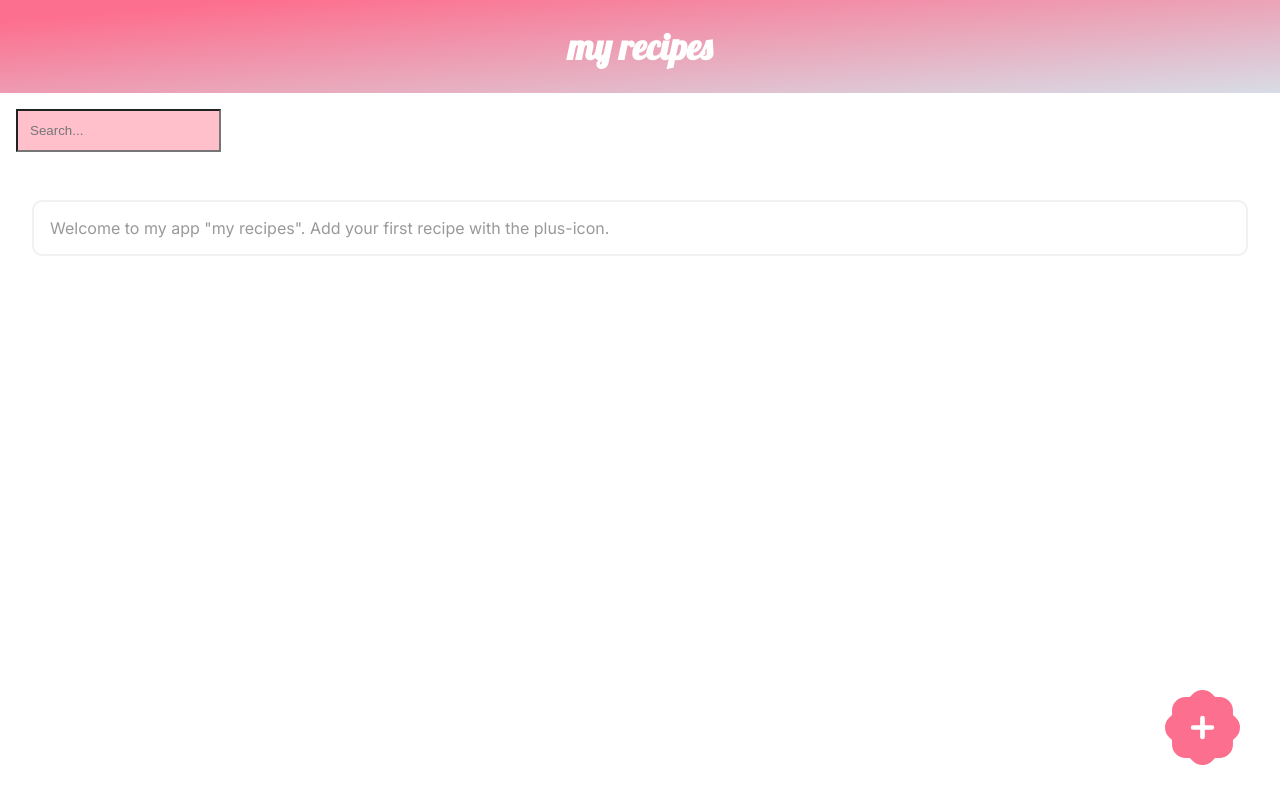
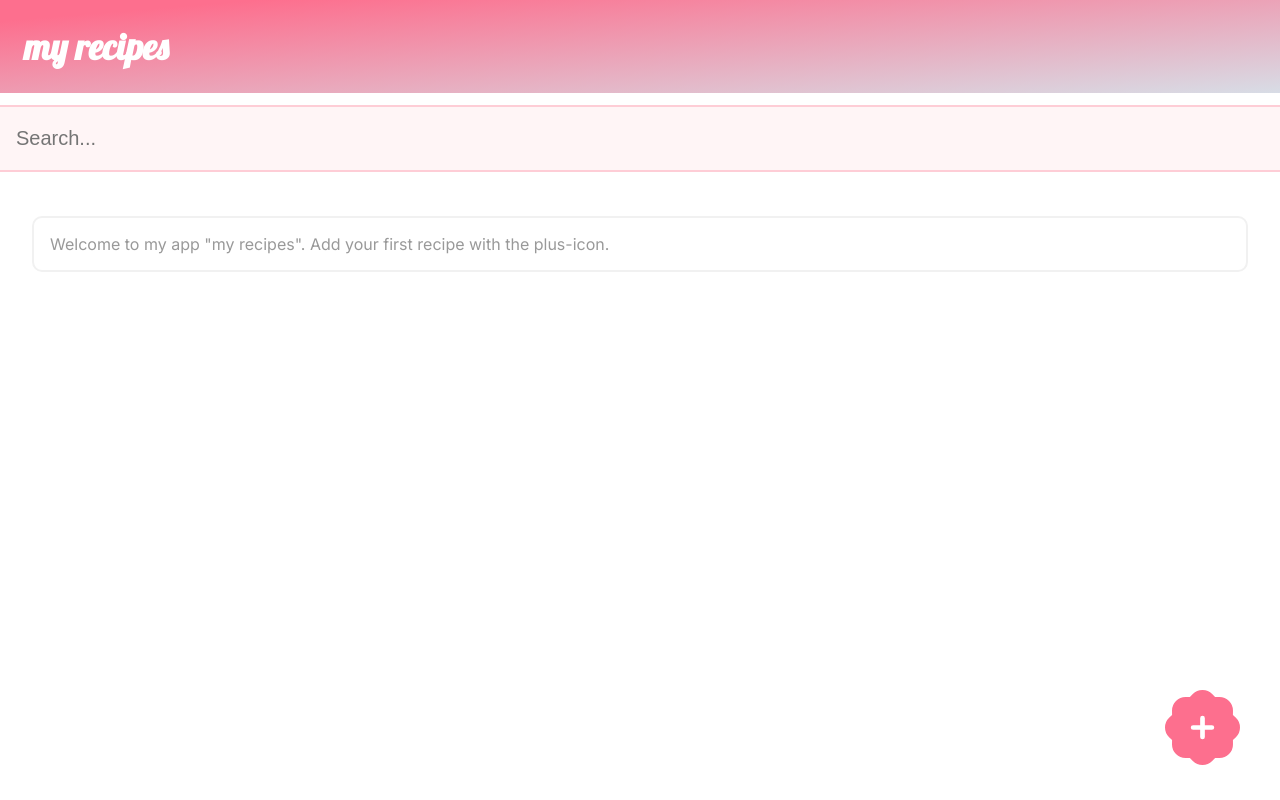
Before and after one commit to Luxa23/capstone-project, a Next.js app: page / in a window 1280 px wide. Built offline with nearby package versions, Linux system fonts and the light colour scheme.

Commit message:
Styled search input

```diff
--- a/components/StyledComponents/StyledH1Home.js
+++ b/components/StyledComponents/StyledH1Home.js
@@ -7,7 +7,6 @@ const StyledH1Home = styled.h1`
   color: white;
   padding: 1.5rem;
   margin: 0;
-  text-align: center;
 `;
 
 export default StyledH1Home;
--- a/components/StyledComponents/StyledInputSearch.js
+++ b/components/StyledComponents/StyledInputSearch.js
@@ -1,9 +1,14 @@
 import styled from 'styled-components';
 
 const StyledInputSearch = styled.input`
-  background: pink;
-  padding: 0.75rem;
-  margin: 1rem;
+  border-top: 2px solid var(--tertiary-color);
+  border-bottom: 2px solid var(--tertiary-color);
+  border-left: none;
+  border-right: none;
+  background: #fff5f6;
+  font-size: 20px;
+  color: #666666;
+  padding: 1.25rem 1rem;
 `;
 
 export default StyledInputSearch;
--- /dev/null
+++ b/components/StyledComponents/StyledPageContainerHome.js
@@ -0,0 +1,10 @@
+import styled from 'styled-components';
+
+const StyledPageContainerHome = styled.div`
+  height: 100vh;
+  display: flex;
+  flex-direction: column;
+  row-gap: 0.75rem;
+`;
+
+export default StyledPageContainerHome;
--- a/components/StyledComponents/StyledUl.js
+++ b/components/StyledComponents/StyledUl.js
@@ -2,6 +2,10 @@ import styled from 'styled-components';
 
 const StyledUl = styled.ul`
   margin: 0;
+
+  & ul > li {
+    border-top: solid 1px var(--tertiary-color);
+  }
 `;
 
 export default StyledUl;
--- a/components/StyledComponents/index.js
+++ b/components/StyledComponents/index.js
@@ -8,6 +8,7 @@ import StyledListEntry from './StyledListEntry';
 import StyledToastContainer from './StyledToastContainer';
 import StyledRadioButtonGroup from './StyledRadioButtonGroup';
 import StyledPageContainer from './StyledPageContainer';
+import StyledPageContainerHome from './StyledPageContainerHome';
 import StyledHeader from './StyledHeader';
 import StyledH1Home from './StyledH1Home';
 import StyledHeaderIcons from './StyledHeaderIcons';
@@ -27,6 +28,7 @@ export {
   StyledToastContainer,
   StyledRadioButtonGroup,
   StyledPageContainer,
+  StyledPageContainerHome,
   StyledHeader,
   StyledH1Home,
   StyledHeaderIcons,
--- a/pages/index.js
+++ b/pages/index.js
@@ -5,19 +5,26 @@ import {
   StyledUl,
   StyledTextHome,
   StyledInputSearch,
+  StyledPageContainerHome,
 } from '../components/StyledComponents';
 
 import { useState } from 'react';
 import Link from 'next/link';
+import useHydration from '../hooks/useHydration';
 import useStore from '../hooks/useStore';
 import PlusIcon from '../public/plusicon.svg';
 
 export default function Home() {
   const recipeList = useStore(state => state.recipeList);
   const [searchTerm, setSearchTerm] = useState('');
+  const hydrated = useHydration();
   return (
     <>
+      {hydrated && (
+        <>
+          <StyledPageContainerHome>
             <StyledH1Home>my recipes</StyledH1Home>
+
             <StyledInputSearch
               type="text"
               placeholder="Search..."
@@ -25,10 +32,11 @@ export default function Home() {
                 setSearchTerm(event.target.value);
               }}
             ></StyledInputSearch>
+
             {recipeList.length === 0 && (
               <StyledTextHome>
-          Welcome to my app &quot;my recipes&quot;. Add your first recipe with
-          the plus-icon.
+                Welcome to my app &quot;my recipes&quot;. Add your first recipe
+                with the plus-icon.
               </StyledTextHome>
             )}
             {recipeList
@@ -36,7 +44,9 @@ export default function Home() {
                 if (searchTerm == '') {
                   return val;
                 } else if (
-            val.recipeTitle.toLowerCase().includes(searchTerm.toLowerCase())
+                  val.recipeTitle
+                    .toLowerCase()
+                    .includes(searchTerm.toLowerCase())
                 ) {
                   return val;
                 }
@@ -56,6 +66,9 @@ export default function Home() {
                 <PlusIcon width="75px" height="75px" />
               </StyledButton>
             </Link>
+          </StyledPageContainerHome>
+        </>
+      )}
     </>
   );
 }
```
Also changed, not shown: public/tickicon.svg (deleted). Lines whose indentation alone changed are shown as unchanged.
